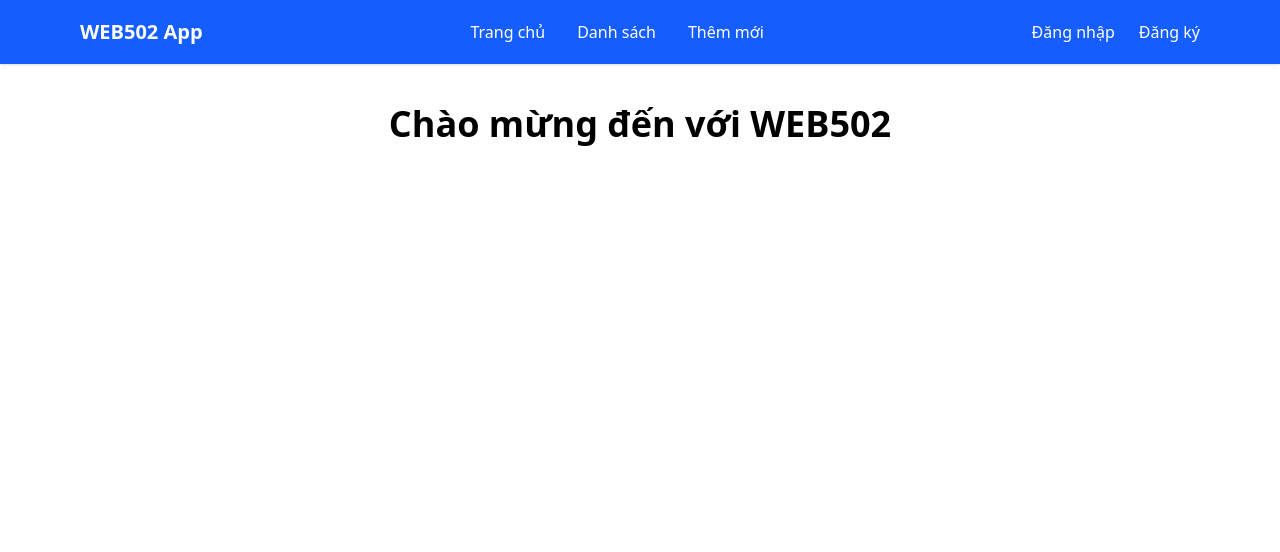
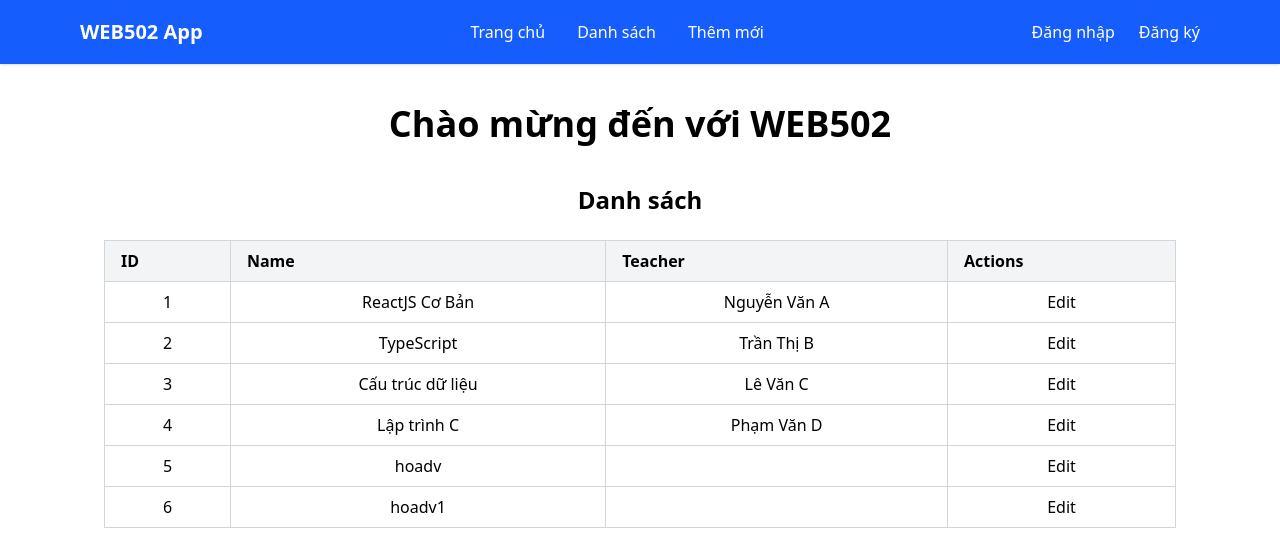
Before and after one commit to Tran-Hoang-Anh/web502-typescript-base-main, a React (Vite) app: page /list in a window 1280 px wide. Shown: the top 552 px of the page. Built offline with nearby package versions, Linux system fonts and the light colour scheme; data requests are answered from the project's data file; the HTML template or start-up script is replaced by a standard one.

Commit message:
your message

```diff
--- a/db.json
+++ b/db.json
@@ -0,0 +1,41 @@
+{
+  "courses": [
+    {
+      "id": 1,
+      "name": "ReactJS Cơ Bản",
+      "credit": 3,
+      "category": "Chuyên ngành",
+      "teacher": "Nguyễn Văn A"
+    },
+    {
+      "id": 2,
+      "name": "TypeScript",
+      "credit": 2,
+      "category": "Chuyên ngành",
+      "teacher": "Trần Thị B"
+    },
+    {
+      "id": 3,
+      "name": "Cấu trúc dữ liệu",
+      "credit": 3,
+      "category": "Cơ sở",
+      "teacher": "Lê Văn C"
+    },
+    {
+      "id": 4,
+      "name": "Lập trình C",
+      "credit": 4,
+      "category": "Đại cương",
+      "teacher": "Phạm Văn D"
+    },
+    {
+      "title": "hoadv",
+      "name": "hoadv",
+      "id": 5
+    },
+    {
+      "name": "hoadv1",
+      "id": 6
+    }
+  ]
+}
--- a/src/App.tsx
+++ b/src/App.tsx
@@ -1,5 +1,10 @@
 import { Toaster } from "react-hot-toast";
-import { Link } from "react-router-dom";
+import { Link, Route, Routes } from "react-router-dom";
+import ListPage from "./pages/List";
+import AddPage from "./pages/Add";
+// import ListPage from "./pages/List";
+// import AddPage from "./pages/Add";
+// import EditPage from "./pages/Edit";
 
 function App() {
   return (
@@ -14,10 +19,10 @@ function App() {
             <Link to="#" className="hover:text-gray-200">
               Trang chủ
             </Link>
-            <Link to="#" className="hover:text-gray-200">
+            <Link to="/list" className="hover:text-gray-200">
               Danh sách
             </Link>
-            <Link to="#" className="hover:text-gray-200">
+            <Link to="/add" className="hover:text-gray-200">
               Thêm mới
             </Link>
           </div>
@@ -36,6 +41,11 @@ function App() {
       {/* MAIN CONTENT */}
       <div className="max-w-6xl mx-auto mt-10 px-4 text-center">
         <h1 className="text-4xl font-bold mb-4">Chào mừng đến với WEB502</h1>
+        <Routes>
+          <Route path="/list" element={<ListPage />}></Route>
+          <Route path="/add" element={<AddPage />}></Route>
+          <Route path="/edit/:id" element={<AddPage />}></Route>
+        </Routes>
       </div>
 
       <Toaster />
--- a/src/pages/Add.tsx
+++ b/src/pages/Add.tsx
@@ -1,19 +1,82 @@
+import axios, { AxiosError } from "axios";
+import { useForm } from "react-hook-form";
+import z from "zod";
+import { zodResolver } from "@hookform/resolvers/zod";
+import { useNavigate, useParams } from "react-router-dom";
+import { useEffect } from "react";
+import toast from "react-hot-toast";
+
+type FormValues = {
+  name: string;
+  credit: number;
+};
+
+const validate = z.object({
+  name: z.string().min(3, "Name 3 ky tu").max(100),
+  credit: z.number().min(1).max(100),
+});
+
 function AddPage() {
+  const { id } = useParams(); // params: {id: '1'}
+  const nav = useNavigate();
+  const {
+    register,
+    handleSubmit,
+    reset,
+    formState: { errors },
+  } = useForm({
+    resolver: zodResolver(validate),
+  });
+
+  // get data theo id
+  useEffect(() => {
+    const getDetail = async () => {
+      try {
+        const { data } = await axios.get(`http://localhost:3000/courses/${id}`);
+        reset(data);
+      } catch (error) {
+        console.log(error);
+      }
+    };
+    if (id) {
+      getDetail();
+    }
+  }, [id]);
+
+  const onSubmit = async (values: FormValues) => {
+    try {
+      if (id) {
+        // edit
+        await axios.put(`http://localhost:3000/courses/${id}`, values);
+      } else {
+        // add
+        await axios.post("http://localhost:3000/courses", values);
+      }
+      toast.success("Thành công");
+      nav("/list");
+    } catch (error) {
+      console.log(error);
+      toast.error("Thất bại: " + (error as AxiosError).message);
+    }
+  };
+
   return (
     <div className="p-6">
       <h1 className="text-2xl font-semibold mb-6">Thêm mới</h1>
 
-      <form className="space-y-6">
+      <form onSubmit={handleSubmit(onSubmit)} className="space-y-6">
         {/* Text input */}
         <div>
           <label htmlFor="text" className="block font-medium mb-1">
             Text
           </label>
           <input
+            {...register("name")}
             type="text"
             id="text"
             className="w-full border rounded-lg px-3 py-2 focus:outline-none focus:ring-2 focus:ring-blue-500"
           />
+          <span>{errors?.name?.message}</span>
         </div>
 
         {/* Select */}
--- a/src/pages/Edit.tsx
+++ b/src/pages/Edit.tsx
@@ -1,7 +1,97 @@
+import axios from "axios";
+import { useForm } from "react-hook-form";
+import z from "zod";
+import { zodResolver } from "@hookform/resolvers/zod";
+import { useParams } from "react-router-dom";
+import { useEffect } from "react";
+
+type FormValues = {
+  name: string;
+};
+
+const validate = z.object({
+  name: z.string().min(3, "Name 3 ky tu").max(10),
+  credit: z.number().min(1).max(100),
+});
+
 function EditPage() {
+  const { id } = useParams(); // params: {id: '1'}
+
+  const {
+    register,
+    handleSubmit,
+    reset,
+    formState: { errors },
+  } = useForm({
+    resolver: zodResolver(validate),
+  });
+
+  // get data theo id
+  useEffect(() => {
+    const getDetail = async () => {
+      try {
+        const { data } = await axios.get(`http://localhost:3000/courses/${id}`);
+        reset(data);
+      } catch (error) {
+        console.log(error);
+      }
+    };
+    if (id) {
+      getDetail();
+    }
+  }, [id]);
+
+  const onSubmit = async (values: FormValues) => {
+    try {
+      // edit
+      await axios.put(`http://localhost:3000/courses/${id}`, values);
+    } catch (error) {
+      console.log(error);
+    }
+  };
+
   return (
-    <div>
-      <h1>Cập nhật</h1>
+    <div className="p-6">
+      <h1 className="text-2xl font-semibold mb-6">Update</h1>
+
+      <form onSubmit={handleSubmit(onSubmit)} className="space-y-6">
+        {/* Text input */}
+        <div>
+          <label htmlFor="text" className="block font-medium mb-1">
+            Text
+          </label>
+          <input
+            {...register("name")}
+            type="text"
+            id="text"
+            className="w-full border rounded-lg px-3 py-2 focus:outline-none focus:ring-2 focus:ring-blue-500"
+          />
+          <span>{errors?.name?.message}</span>
+        </div>
+
+        {/* Select */}
+        <div>
+          <label htmlFor="selectOption" className="block font-medium mb-1">
+            Select - option
+          </label>
+          <select
+            id="selectOption"
+            className="w-full border rounded-lg px-3 py-2 bg-white focus:outline-none focus:ring-2 focus:ring-blue-500"
+          >
+            <option value="1">One</option>
+            <option value="2">Two</option>
+            <option value="3">Three</option>
+          </select>
+        </div>
+
+        {/* Submit button */}
+        <button
+          type="submit"
+          className="px-5 py-2 bg-blue-600 text-white rounded-lg hover:bg-blue-700 transition"
+        >
+          Submit
+        </button>
+      </form>
     </div>
   );
 }
--- a/src/pages/List.tsx
+++ b/src/pages/List.tsx
@@ -1,4 +1,35 @@
+import { useEffect, useState } from "react";
+import axios from "axios";
+import { Link } from "react-router-dom";
+// type /interface
+type Course = {
+  id: number;
+  name: string;
+  credit: number;
+  category: string;
+  teacher: string;
+};
+
 function ListPage() {
+  // 1. state
+  const [courses, setCourses] = useState<Course[]>([]);
+  // 2. call api
+
+  useEffect(() => {
+    // axios async await + try catch
+    const getAll = async () => {
+      try {
+        const { data } = await axios.get("http://localhost:3000/courses");
+        console.log(data);
+        setCourses(data);
+      } catch (error) {
+        console.log(error);
+      }
+    };
+    getAll();
+  }, []);
+
+  // 3. xoa 1 item
   return (
     <div className="p-6">
       <h1 className="text-2xl font-semibold mb-6">Danh sách</h1>
@@ -12,7 +43,7 @@ function ListPage() {
                 Name
               </th>
               <th className="px-4 py-2 border border-gray-300 text-left">
-                Description
+                Teacher
               </th>
               <th className="px-4 py-2 border border-gray-300 text-left">
                 Actions
@@ -21,12 +52,20 @@ function ListPage() {
           </thead>
 
           <tbody>
-            <tr className="hover:bg-gray-50">
-              <td className="px-4 py-2 border border-gray-300">1</td>
-              <td className="px-4 py-2 border border-gray-300">Mark</td>
-              <td className="px-4 py-2 border border-gray-300">Description</td>
-              <td className="px-4 py-2 border border-gray-300">Edit</td>
-            </tr>
+            {courses.map((item) => (
+              <tr className="hover:bg-gray-50">
+                <td className="px-4 py-2 border border-gray-300">{item.id}</td>
+                <td className="px-4 py-2 border border-gray-300">
+                  {item.name}
+                </td>
+                <td className="px-4 py-2 border border-gray-300">
+                  {item.teacher}
+                </td>
+                <td className="px-4 py-2 border border-gray-300">
+                  <Link to={`/edit/${item.id}`}>Edit</Link>
+                </td>
+              </tr>
+            ))}
           </tbody>
         </table>
       </div>
```
Also changed, not shown: package.json (+8 -8 lines), 1 other file (tests, documents, lock files or other folders).
